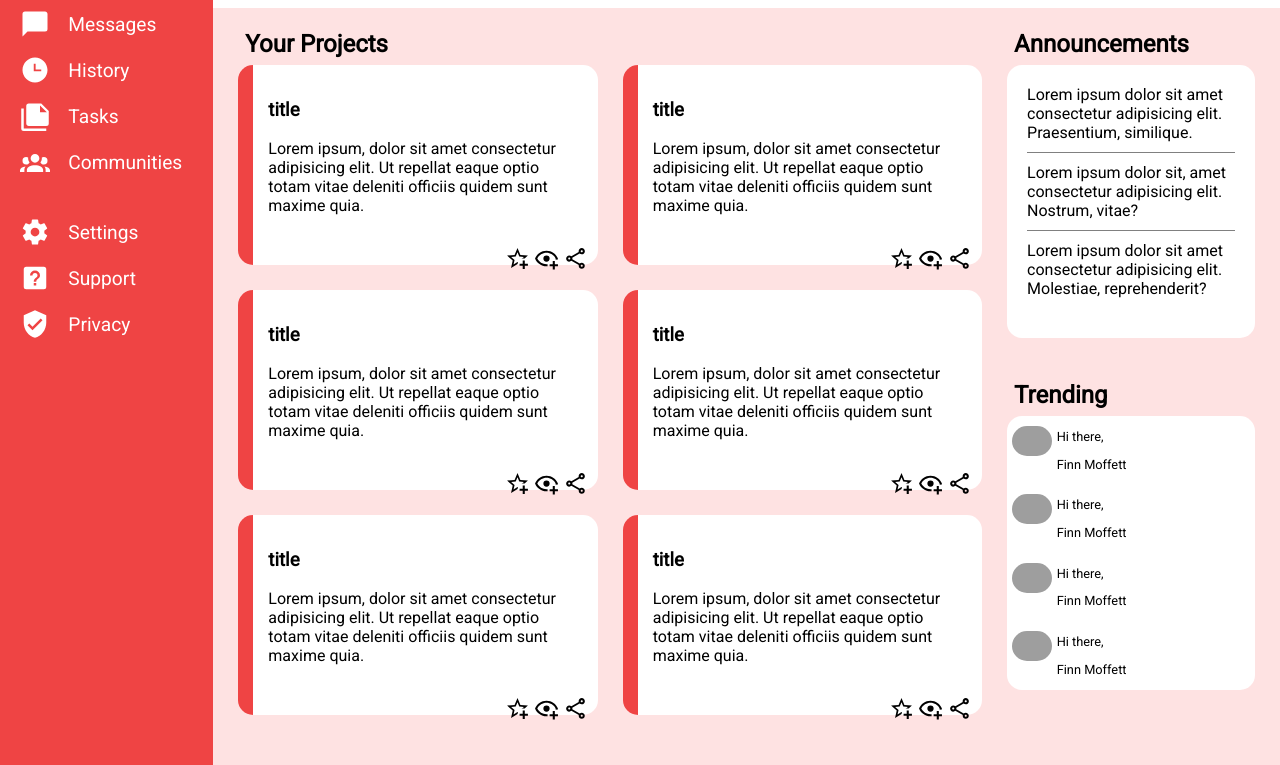
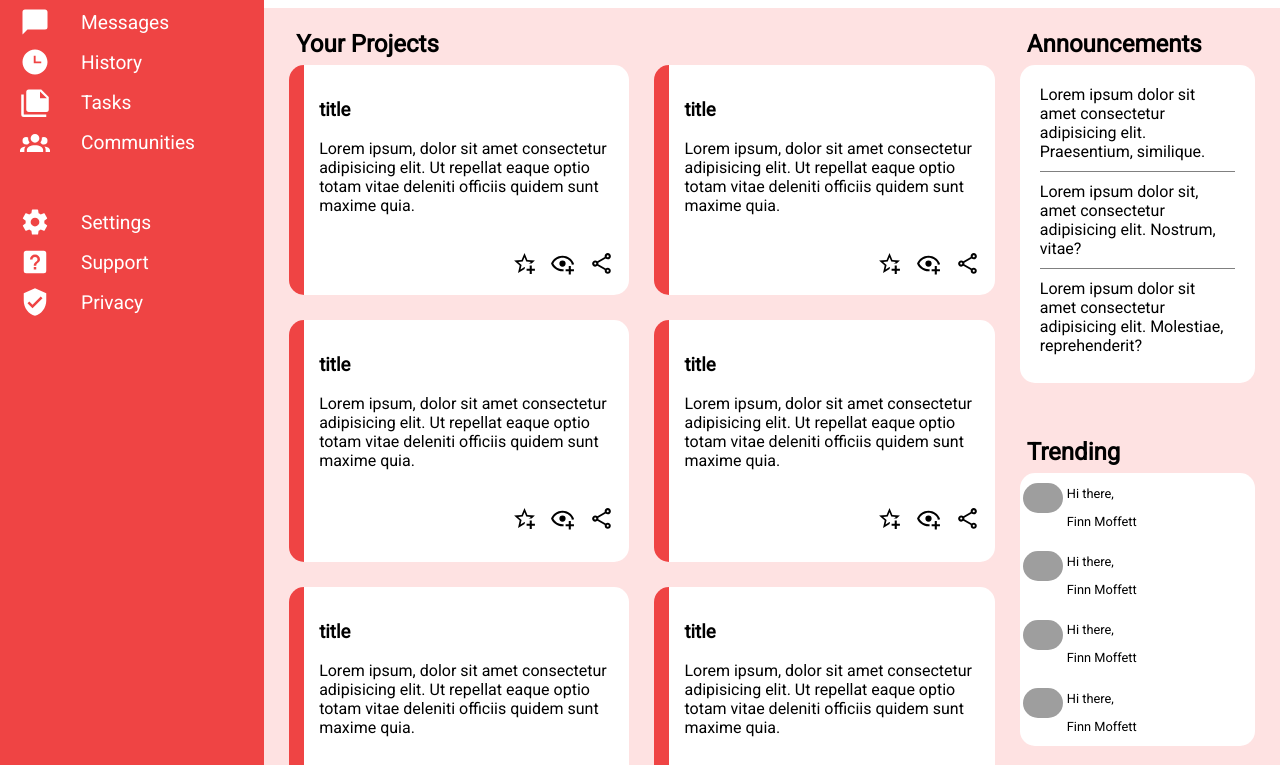
Before and after one commit to thecodingrunner/admin-dashboard, a plain HTML site: page index.html in a window 1280 px wide. Shown: the part 216-981 px from the top of the page. Drawn offline with Linux system fonts and the light colour scheme; grey boxes are pictures that could not be loaded.

Commit message:
Cleaned up CSS stylesheet and html structure
Improved readability and removed unnecessary styles in the CSS
spreadsheet. Also added space in HTML for readability. Currently
attempting to add a dark theme. Will need an event listener so have
made a javascript file.

```diff
--- a/index.html
+++ b/index.html
@@ -15,10 +15,12 @@
 
 
   <div class="sidebar">
+
     <div class="side1">
         <img src="Images/view-dashboard.svg" alt="dashboard" class="dash">
         <div><h2>Dashboard</h2></div>
     </div>
+
     <div class="side2">
       <ul>
         <li>
@@ -47,6 +49,7 @@
         </li>
       </ul>
     </div>
+
     <div class="side3">
       <ul>
         <li>
@@ -67,35 +70,42 @@
 
 
   <div class="header">
+
     <div class="nav">
+
       <div class="search">
         <img src="Images/magnify.svg" alt="search" id="magnify">
         <input type="search" id="search">
       </div>
+
       <div class="notifications">
-        <img src="Images/bell-ring-outline.svg" alt="notifications">
+        <img src="Images/bell-ring-outline.svg" alt="notifications" id="bell">
         <img src="Images/portrait-edit.png" alt="profile" id="profile">
         <p>Finn Moffett</p>
       </div>
+
     </div>
     <div class="intro">
+
       <div class="profile">
         <img src="Images/portrait-edit.png" alt="profile">
         <div>
           <p>Hi there,</p><h2>Finn Moffett</h2>
         </div>
       </div>
+
       <div class="buttons">
         <button id="new">New</button>
         <button id="upload">Upload</button>
         <button id="share">Share</button>
       </div>
     </div>
+
   </div>
 
 
+  <div class="main">
 
-  <div class="main">
     <div class="articlecontainer">
       <h2>Your Projects</h2>
       <div class="articles">
@@ -167,6 +177,7 @@
         </div>
       </div>
     </div>
+
     <div class="other">
       <div class="announcementscontainer">
         <h2>Announcements</h2>
@@ -208,6 +219,8 @@
         </div>
       </div>
     </div>
+
   </div>
+
 </body>
 </html>
--- a/style.css
+++ b/style.css
@@ -1,5 +1,16 @@
 :root {
   --size: 30px;
+  --background: #fee2e2;
+  --foreground: #ef4444;
+  --theme: white;
+  --font: black;
+}
+
+img:hover {
+  --background: #bae6fd;
+  --foreground: #0ea5e9;
+  --theme: black;
+  --font: white;
 }
 
 html,
@@ -7,33 +18,32 @@ body {
   margin: 0px;
   border: 0px;
   padding: 0px;
+  color: var(--font)
 }
 
 body {
   display: grid;
-  grid-template-columns: 1fr 5fr;
+  grid-template-columns: 1.3fr 5fr;
   grid-template-rows: auto 8fr;
   font-family: 'Roboto';
-  background-color: #ef4444;
+  background-color: var(--foreground);
 }
-
 
 /* Sidebar */
 
 .sidebar {
-  background-color: #ef4444;
+  background-color: var(--foreground);
   color: white;
   grid-column: 1 / 2;
   grid-row: 1 / 3;
   display: grid;
   grid-auto-rows: max-content;
   gap: 40px;
-  /* position: fixed; */
 }
 
 .side1 {
-  justify-items: center;
-  align-items: center;
+  /* justify-items: center;
+  align-items: center; */
   display: grid;
   grid-template-columns: auto 2fr;
   justify-items: left;
@@ -46,13 +56,6 @@ body {
   height: 60px;
 }
 
-.side2>ul,
-.side3>ul {
-  display: grid;
-  /* grid-template-rows: repeat(5, 1fr); */
-  gap: 2vh;
-}
-
 .side2>ul>li,
 .side3>ul>li {
   font-size: 1.2rem;
@@ -61,8 +64,8 @@ body {
   align-items: center;
   justify-items: left;
   margin-left: 20px;
+  margin-top: 10px;
 }
-
 
 .side2 img,
 .side3 img {
@@ -86,17 +89,13 @@ body {
   filter: invert(100%) sepia(1%) saturate(1553%) hue-rotate(195deg) brightness(111%) contrast(100%);
 }
 
-
-
 /* Header */
 
 .header {
-  background-color: white;
+  background-color: var(--theme);
   grid-column: 2 / 3;
   display: grid;
   grid-template-rows: 1fr 1fr;
-  /* position: fixed;
-  right: 0px; */
 }
 
 .nav {
@@ -132,7 +131,6 @@ body {
 }
 
 #search {
-  appearance: none;
   width: 45vw;
   height: 40px;
   background: darkgray;
@@ -141,6 +139,10 @@ body {
   font-family: inherit;
   font-size: 1.3rem;
   padding-left: 15px;
+}
+
+#search:hover {
+  border: var(--foreground) solid 2px;
 }
 
 .intro {
@@ -180,7 +182,7 @@ body {
 
 .buttons>button {
   border: none;
-  background-color: #ef4444;
+  background-color: var(--foreground);
   color: white;
   height: 40px;
   width: 100px;
@@ -205,7 +207,7 @@ ul {
 /* Main */
 
 .main {
-  background-color: #fee2e2;
+  background-color: var(--background);
   grid-column: 2 / 3;
   display: grid;
   grid-template-columns: 3fr 1fr;
@@ -220,7 +222,7 @@ ul {
 .articles {
   display: grid;
   grid-template-columns: repeat(auto-fit, minmax(280px, 1fr));
-  grid-template-rows: repeat(auto-fit, 200px);
+  grid-template-rows: repeat(auto-fit, 230px);
   gap: 25px;
 }
 
@@ -231,12 +233,12 @@ ul {
 }
 
 .article {
-  background-color: white;
-  height: 200px;
+  background-color: var(--theme);
+  /* height: 230px; */
   border-radius: 15px;
   display: grid;
   grid-template-rows: 3fr 1fr;
-  border-left: #ef4444 15px solid;
+  border-left: var(--foreground) 15px solid;
 }
 
 .text {
@@ -246,6 +248,7 @@ ul {
 .icons img {
   height: 25px;
   width: 25px;
+  padding: 5px;
 }
 
 .icons img:hover {
@@ -255,12 +258,13 @@ ul {
 
 .icons {
   margin-left: auto;
-  margin-right: 10px
+  margin-right: 10px;
+  margin-bottom: 5px;
 }
 
 .announcements,
 .trending {
-  background-color: white;
+  background-color: var(--theme);
   width: 100%;
   height: 80%;
   border-radius: 15px;
```
Also changed, not shown: script.js (added).
